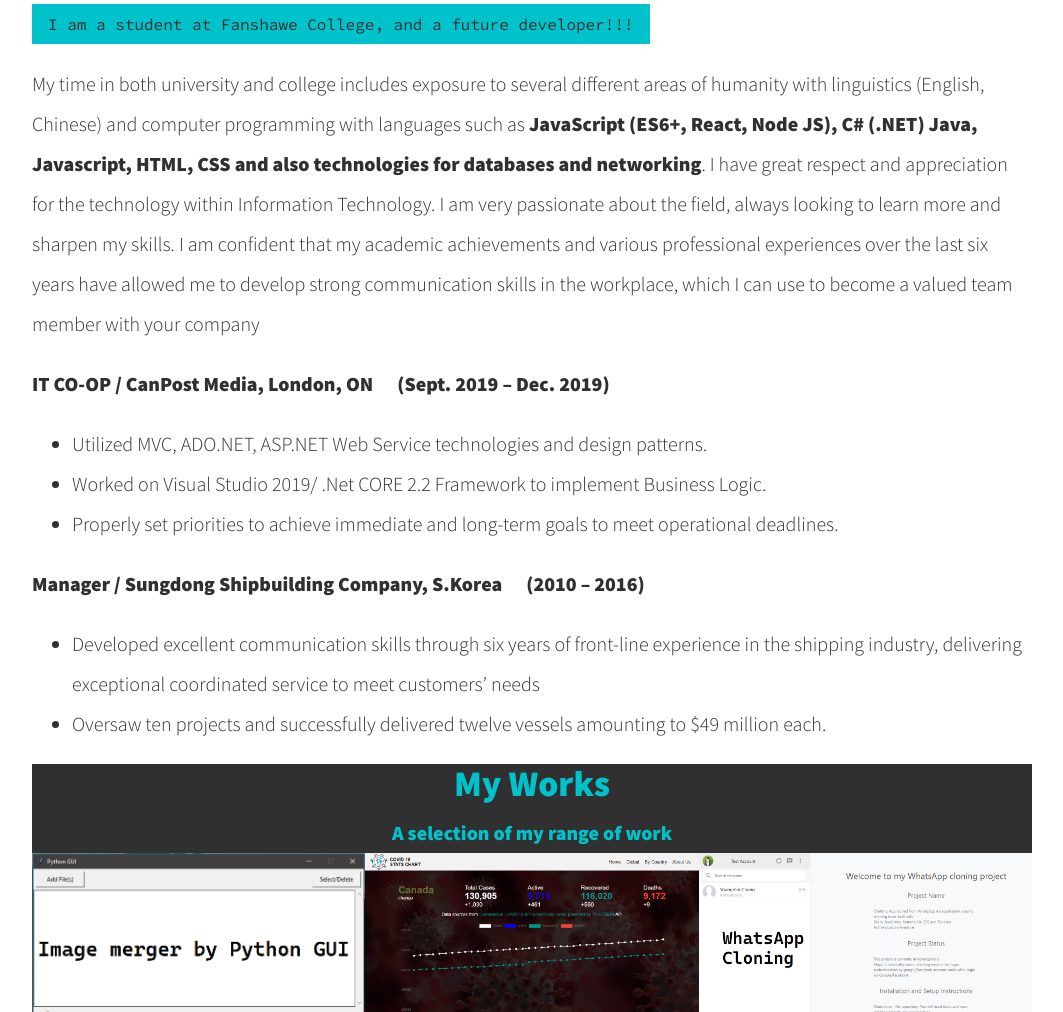
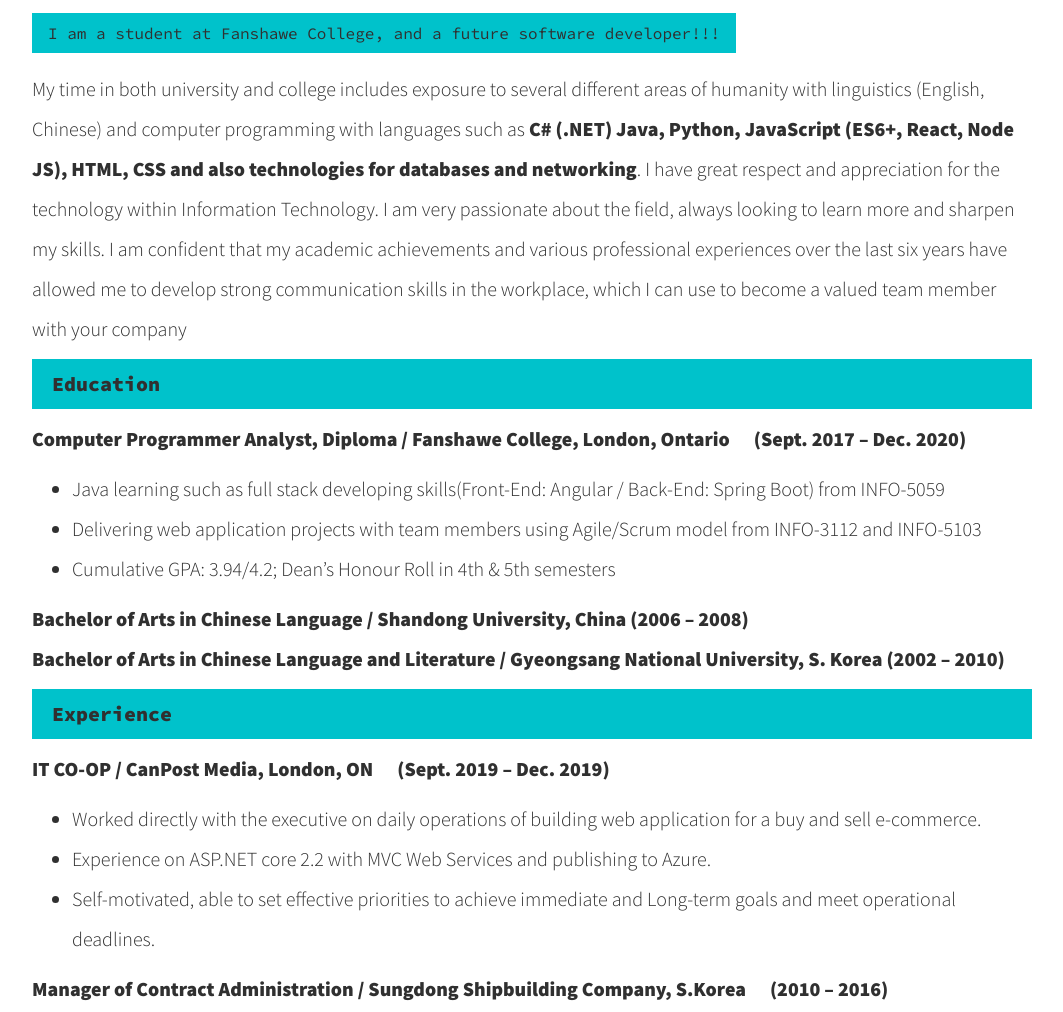
Before and after one commit to youngmin-chung/youngmin-chung.github.io, a plain HTML site: page index.html in a window 1280 px wide. Shown: the part 750-1762 px from the top of the page, without its empty margins (108-1171 px from the left). Drawn offline with nearby package versions, Linux system fonts and the light colour scheme.

Commit message:
minor change

```diff
--- a/css/style.css
+++ b/css/style.css
@@ -17,7 +17,8 @@
 
     --font-size-h1: 3rem;
     --font-size-h2: 2.25rem;
-    --font-size-h3: 1.25rem;
+    --font-size-h3: 1.75rem;
+    --font-size-h4: 1.25rem;
     --font-size-body: 1rem;
 
     --bs: 0.25em 0.25em 0.75em rgba(0, 0, 0, 0.25),
@@ -89,6 +90,9 @@
 h3 {
     font-size: var(--font-size-h3);
 }
+h4 {
+    font-size: var(--font-size-h4);
+}
 
 .section__title {
     margin-bottom: 0.25em;
@@ -141,7 +145,7 @@
 
 .section__subtitle {
     margin: 0;
-    font-size: var(--font-size-h3);
+    font-size: var(--font-size-h4);
 }
 
 .section__subtitle--intro,
@@ -150,6 +154,14 @@
     padding: 0.25em 1em;
     font-family: var(--font-family-secondary);
     margin-bottom: 1em;
+}
+
+.section__subtitle--edu,
+.section__subtitle--exp {
+    background: var(--color-accent);
+    padding: 0.25em 1em;
+    font-family: var(--font-family-secondary);
+    margin: 0;
 }
 
 /* header */
@@ -180,7 +192,7 @@
 .nav__link {
     color: inherit;
     font-weight: var(--font-weight-bold);
-    font-size: var(--font-size-h3);
+    font-size: var(--font-size-h4);
     text-decoration: none;
     padding-left: 1.2em;
     padding-right: 1.2em;
@@ -322,7 +334,7 @@
 
 .serv__list {
     text-align: left;
-    font-size: var(--font-size-h3);
+    font-size: var(--font-size-h4);
 }
 
 @media (max-width: 800px) {
@@ -453,7 +465,16 @@
 }
 
 .about-me__body {
-    font-size: var(--font-size-h3);
+    font-size: var(--font-size-h4);
+}
+
+.about-me__body p {
+    margin: 10px 0;
+}
+
+.about-me__body ul,
+.about-me__body li {
+    margin: 0;
 }
 
 .about-me__img {
@@ -483,7 +504,7 @@
 }
 
 .section__subtitle--work {
-    font-size: var(--font-size-h3);
+    font-size: var(--font-size-h4);
 }
 
 .portfolio {
@@ -524,7 +545,7 @@
 
 .link__text {
     color: var(--color-accent);
-    font-size: var(--font-size-h3);
+    font-size: var(--font-size-h4);
     font-weight: var(--font-weight-bold);
     padding: 16px 32px;
     background: var(--color-light);
@@ -547,7 +568,7 @@
 }
 
 .footer__link {
-    font-size: var(--font-size-h3);
+    font-size: var(--font-size-h4);
     font-weight: var(--font-weight-bold);
 }
 
--- a/index.html
+++ b/index.html
@@ -146,7 +146,8 @@
         <section class="about-me" id="about">
             <h2 class="section__title section__title--about">Who I am</h2>
             <p class="section__title section__subtitle--about">
-                I am a student at Fanshawe College, and a future developer!!!
+                I am a student at Fanshawe College, and a future software
+                developer!!!
             </p>
 
             <div class="about-me__body">
@@ -156,9 +157,9 @@
                     (English, Chinese) and computer programming with languages
                     such as
                     <strong
-                        >JavaScript (ES6+, React, Node JS), C# (.NET) Java,
-                        Javascript, HTML, CSS and also technologies for
-                        databases and networking</strong
+                        >C# (.NET) Java, Python, JavaScript (ES6+, React, Node
+                        JS), HTML, CSS and also technologies for databases and
+                        networking</strong
                     >. I have great respect and appreciation for the technology
                     within Information Technology. I am very passionate about
                     the field, always looking to learn more and sharpen my
@@ -168,6 +169,43 @@
                     the workplace, which I can use to become a valued team
                     member with your company
                 </p>
+                <h4 class="section__subtitle--edu">Education</h4>
+                <p>
+                    <strong
+                        >Computer Programmer Analyst, Diploma / Fanshawe
+                        College, London, Ontario &emsp;(Sept. 2017 – Dec.
+                        2020)</strong
+                    >
+                </p>
+                <ul>
+                    <li>
+                        Java learning such as full stack developing
+                        skills(Front-End: Angular / Back-End: Spring Boot) from
+                        INFO-5059
+                    </li>
+                    <li>
+                        Delivering web application projects with team members
+                        using Agile/Scrum model from INFO-3112 and INFO-5103
+                    </li>
+                    <li>
+                        Cumulative GPA: 3.94/4.2; Dean’s Honour Roll in 4th &
+                        5th semesters
+                    </li>
+                </ul>
+                <p>
+                    <strong
+                        >Bachelor of Arts in Chinese Language / Shandong
+                        University, China (2006 – 2008)</strong
+                    >
+                    <br />
+                    <strong
+                        >Bachelor of Arts in Chinese Language and Literature /
+                        Gyeongsang National University, S. Korea (2002 –
+                        2010)</strong
+                    >
+                </p>
+
+                <h4 class="section__subtitle--exp">Experience</h4>
                 <p>
                     <strong
                         >IT CO-OP / CanPost Media, London, ON &emsp;(Sept. 2019
@@ -176,22 +214,25 @@
                 </p>
                 <ul>
                     <li>
-                        Utilized MVC, ADO.NET, ASP.NET Web Service technologies
-                        and design patterns.
+                        Worked directly with the executive on daily operations
+                        of building web application for a buy and sell
+                        e-commerce.
                     </li>
                     <li>
-                        Worked on Visual Studio 2019/ .Net CORE 2.2 Framework to
-                        implement Business Logic.
+                        Experience on ASP.NET core 2.2 with MVC Web Services and
+                        publishing to Azure.
                     </li>
                     <li>
-                        Properly set priorities to achieve immediate and
-                        long-term goals to meet operational deadlines.
+                        Self-motivated, able to set effective priorities to
+                        achieve immediate and Long-term goals and meet
+                        operational deadlines.
                     </li>
                 </ul>
                 <p>
                     <strong
-                        >Manager / Sungdong Shipbuilding Company, S.Korea
-                        &emsp;(2010 – 2016)</strong
+                        >Manager of Contract Administration / Sungdong
+                        Shipbuilding Company, S.Korea &emsp;(2010 –
+                        2016)</strong
                     >
                 </p>
                 <ul>
```
